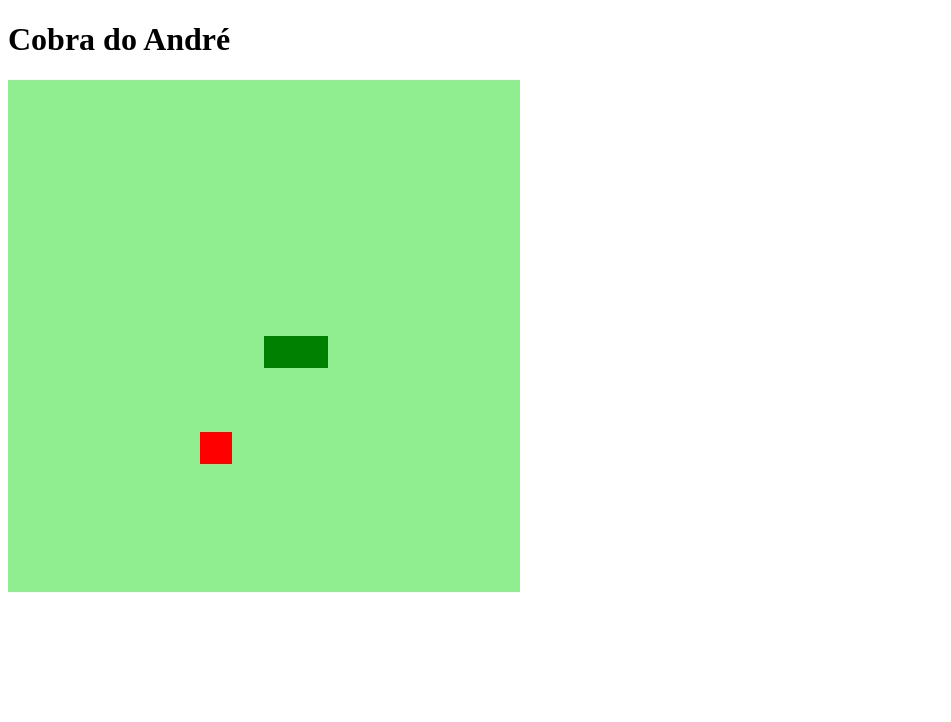
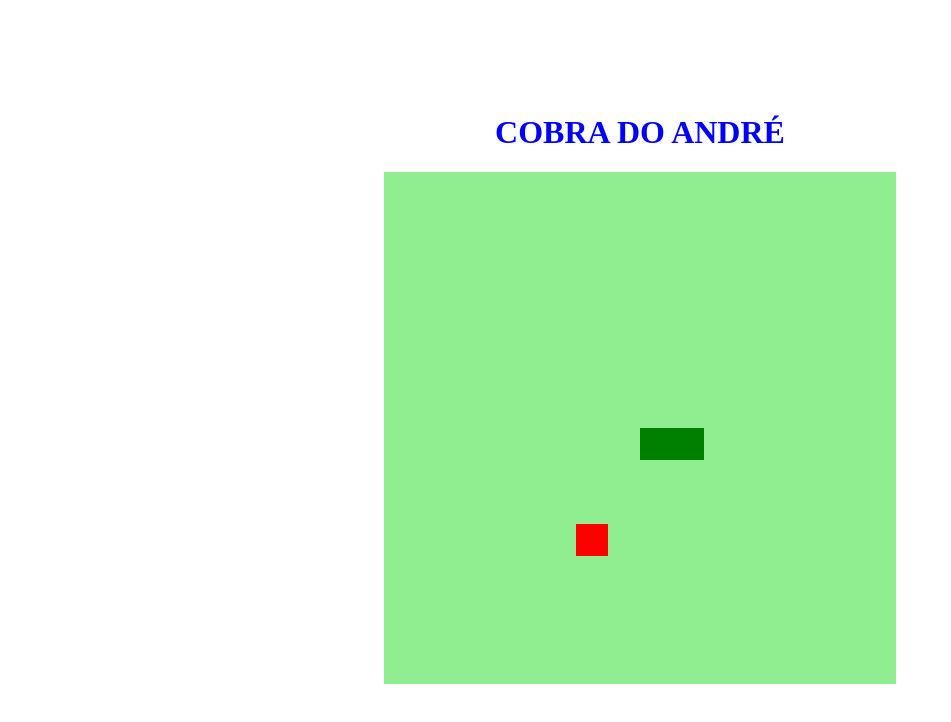
Before and after one commit to AndreLuis6/Jogo-da-cobrinha, a plain HTML site: page index.html in a window 1280 px wide. Shown: the whole page, without its empty margins (0-951 px from the left). Drawn offline with Linux system fonts and the light colour scheme.

Commit message:
jogo finalizado

```diff
--- a/index.html
+++ b/index.html
@@ -9,7 +9,7 @@
     <title>Jogo da Cobrinha</title>
 </head>
 <body>
-    <h1>Cobra do André</h1>
+    <h1>COBRA DO ANDRÉ</h1>
     <canvas id="snake" width="512" height="512"></canvas>
 </body>
 </html>
--- a/style.css
+++ b/style.css
@@ -0,0 +1,9 @@
+body{
+    height: 95vh;
+    width: 95;
+    display: flex;
+    justify-content: center;
+    align-items: center;
+    flex-direction: column;
+    color: blue;
+}
```
